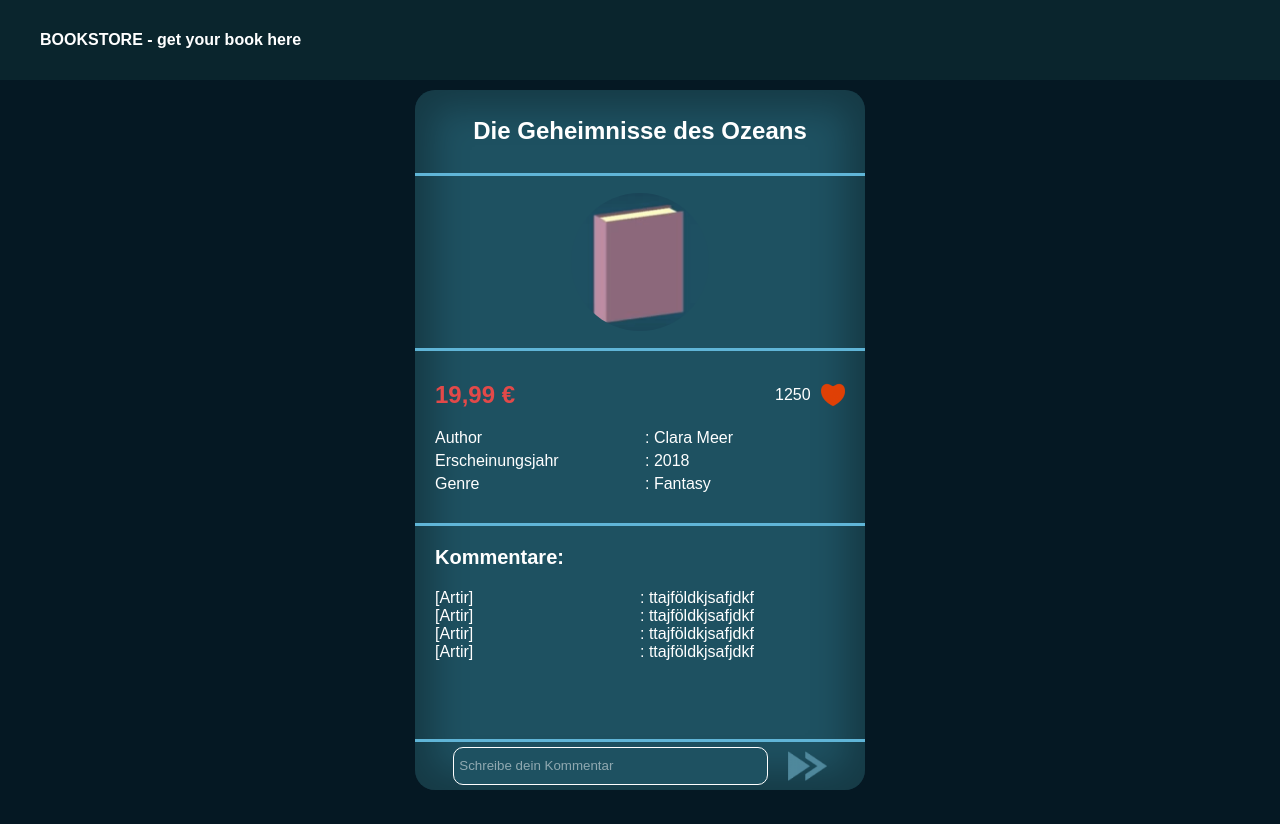
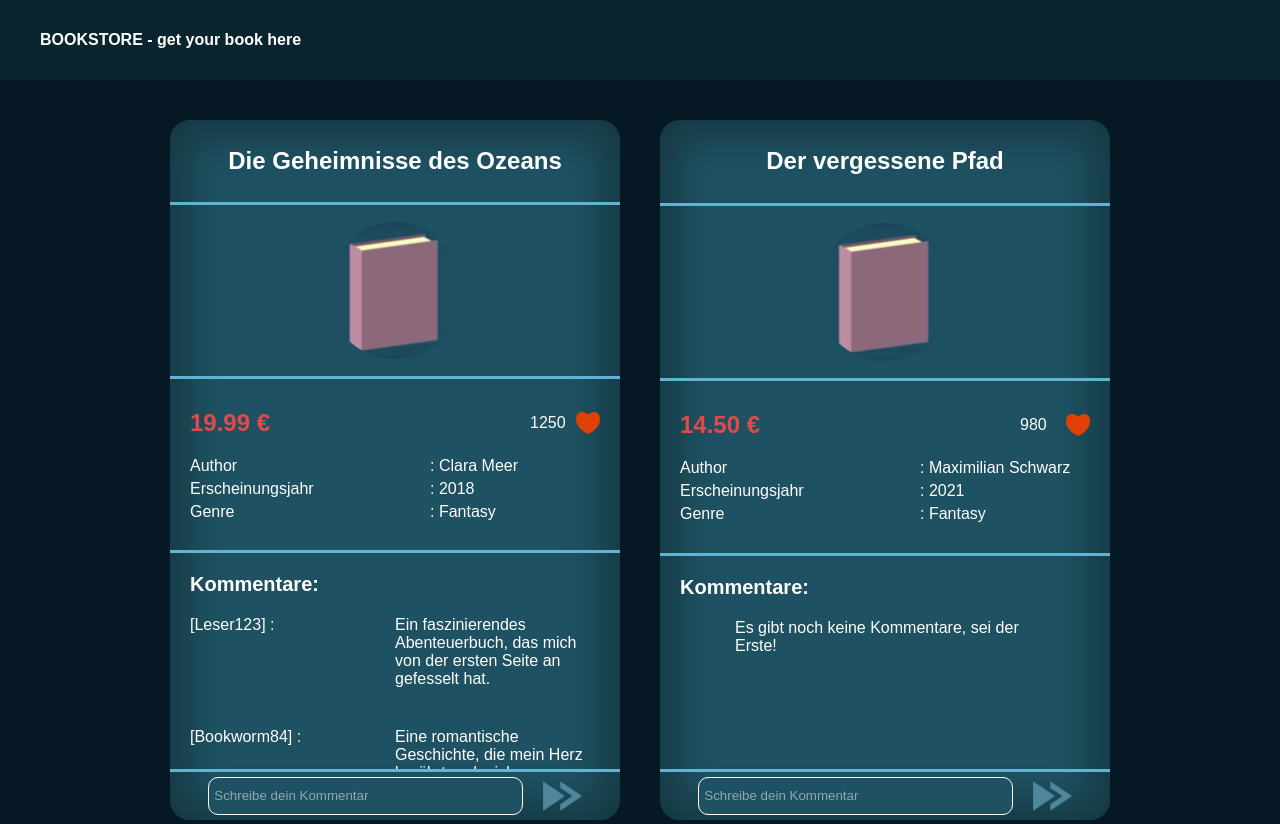
Before and after one commit to artir97/-bookstore, a plain HTML site: page index.html in a window 1280 px wide. Shown: the top 824 px of the page. Before the commit the page ends 800 px from the top, so only its background shows below. Drawn offline with Linux system fonts and the light colour scheme.

Commit message:
render cards and comments

```diff
--- a/index.html
+++ b/index.html
@@ -6,69 +6,16 @@
 
     <link rel="stylesheet" href="./styles/card.css">
     <link rel="stylesheet" href="./style.css">
-
-    <script src="./db.js"></script>
-    <script src="./script.js"></script>
 </head>
-<body>
+<body onload="init()">
     <nav>
         <span>BOOKSTORE - get your book here</span>
     </nav>
     <div id="book-cards-container">
-        <div class="card">
-            <div class="sub-container headline-container">
-                <h2>Die Geheimnisse des Ozeans</h2>
-            </div>
-            <div class="sub-container image-book">
-                <img src="./assets/img/book.png" alt="image of a book">
-            </div>
-            <div class="sub-container book-information">
-                <div class="top-row">
-                    <div class="price">19,99 €</div>
-                    <div class="likes-container">
-                        <div>1250</div>
-                        <img src="./assets/icon/heart-red.png" alt="red heart">
-                    </div>
-                </div>
-                <div class="bottom-row">
-                    <div class="book-information-data">
-                        <div>Author</div>
-                        <div>: Clara Meer</div>
-                    </div>
-                    <div class="book-information-data">
-                        <div>Erscheinungsjahr</div>
-                        <div>: 2018</div>
-                    </div>
-                    <div class="book-information-data">
-                        <div>Genre</div>
-                        <div>: Fantasy</div>
-                    </div>
-                </div>
-            </div>
-            <div class="sub-container comments-container">
-                <div class="comment-headline">Kommentare:</div>
-                <div class="comment">
-                    <div>[Artir]</div>
-                    <div>: ttajföldkjsafjdkf</div>
-                </div>
-                <div class="comment">
-                    <div>[Artir]</div>
-                    <div>: ttajföldkjsafjdkf</div>
-                </div>
-                <div class="comment">
-                    <div>[Artir]</div>
-                    <div>: ttajföldkjsafjdkf</div>
-                </div>
-                <div class="comment">
-                    <div>[Artir]</div>
-                    <div>: ttajföldkjsafjdkf</div>
-                </div>
-            </div>
-            <div class="sub-container write-comment-section">
-                <input type="text" name="message-input" id="message-input" placeholder="Schreibe dein Kommentar">
-                <img src="./assets/icon/send-message.png" alt="send message arrow">
-            </div>
-        </div>
+
     </div>
+
+    <script src="./db.js"></script>
+    <script src="./script.js"></script>
 </body>
 </html>
--- a/script.js
+++ b/script.js
@@ -0,0 +1,95 @@
+let bookCardsContainer = document.getElementById('book-cards-container');
+
+function init() {
+    renderAllBooks();
+}
+
+function renderAllBooks() {
+    bookCardsContainer.innerHTML = '';
+    let count = books.length;
+    for(let i = 0; i < count; i++) {
+        bookCardsContainer.innerHTML += bookCardTemplate(i);
+    }
+}
+
+function commentTemplate(i) {
+    if(books[i].comments.length > 0) {
+        let comments = '';
+        for (j = 0; j < books[i].comments.length; j++) {
+            comments += getCommentsTemplate(i, j);
+        }
+        return comments;
+    } else {
+        return getNoCommentsTemplate();
+    }
+}
+
+function getCommentsTemplate(i, j) {
+    return (
+        `
+        <div class="comment">
+            <div>[${books[i].comments[j].name}] :</div>
+            <div>${books[i].comments[j].comment}</div>
+        </div>
+        `
+    )
+}
+
+function getNoCommentsTemplate() {
+    return (
+        `
+        <div class="comment">
+            <div>Es gibt noch keine Kommentare, sei der Erste!</div>
+        </div>
+
+        `
+    );
+}
+
+function bookCardTemplate(i) {
+    return (
+        `
+        <div class="card">
+            <div class="sub-container headline-container">
+                <h2>${books[i].name}</h2>
+            </div>
+            <div class="sub-container image-book">
+                <img src="./assets/img/book.png" alt="image of a book">
+            </div>
+            <div class="sub-container book-information">
+                <div class="top-row">
+                    <div class="price">${books[i].price.toFixed(2)} €</div>
+                    <div class="likes-container">
+                        <div>${books[i].likes}</div>
+                        <img src="./assets/icon/heart-red.png" alt="red heart">
+                    </div>
+                </div>
+                <div class="bottom-row">
+                    <div class="book-information-data">
+                        <div>Author</div>
+                        <div>: ${books[i].author}</div>
+                    </div>
+                    <div class="book-information-data">
+                        <div>Erscheinungsjahr</div>
+                        <div>: ${books[i].publishedYear}</div>
+                    </div>
+                    <div class="book-information-data">
+                        <div>Genre</div>
+                        <div>: ${books[i].genre}</div>
+                    </div>
+                </div>
+            </div>
+            <div class="sub-container comments-container">
+                <div class="comment-headline">Kommentare:</div>
+                <div id="comments">
+                    ${commentTemplate(i)}
+                </div>
+            </div>
+            <div class="sub-container write-comment-section">
+                <input type="text" name="message-input" id="message-input" placeholder="Schreibe dein Kommentar">
+                <img src="./assets/icon/send-message.png" alt="send message arrow">
+            </div>
+        </div>
+        `
+    );
+}
--- a/style.css
+++ b/style.css
@@ -16,8 +16,12 @@ nav {
 }
 
 #book-cards-container {
-    height: calc(100vh - 80px);
+    min-height: calc(100vh - 80px);
     display: flex;
+    flex-wrap: wrap;
+    gap: 40px;
+    padding-bottom: 40px;
+
     justify-content: center;
     align-items: center;
 }
--- a/styles/card.css
+++ b/styles/card.css
@@ -4,6 +4,7 @@
     width: 450px;
     height: 700px;
     border-radius: 20px;
+    margin-top: 40px;
 
     display: flex;
     flex-direction: column;
@@ -64,10 +65,15 @@
     height: 24px;
 }
 
+.card .book-information .top-row .likes-container img:hover {
+    cursor: pointer;
+    scale: 1.2;
+}
+
 .card .book-information .bottom-row {
     padding-left: 20px;
     padding-right: 20px;
-    width: 300px;
+    width: 400px;
 
     display: flex;
     flex-direction: column;
@@ -77,12 +83,12 @@
 
 .book-information-data {
     width: 100%;
-
+    white-space: nowrap;
     display: flex;
 }
 
 .book-information-data div:first-child {
-    width: 70%;
+    width: 60%;
 }
 
 /* COMMENTS CONTAINER*/
@@ -96,14 +102,12 @@
 
 .comment-headline {
     padding-left: 20px;
-    margin-bottom: 20px;
     font-weight: bold;
     font-size: 20px;
 }
 
 .comment {
-    padding-left: 20px;
-    padding-right: 20px;
+    padding: 20px;
     display: flex;
     justify-content: center;
 }
@@ -130,6 +134,10 @@
     align-items: center;
 }
 
+#comments {
+    overflow-y:scroll;
+}
+
 /* SUB CONTAINER INPUT FIELD */
 .sub-container input {
     padding: 5px;
@@ -149,6 +157,11 @@
     height: 80%;
 }
 
+.write-comment-section img:hover {
+    cursor: pointer;
+    scale: 1.1;
+}
+
 .write-comment-section input {
     border-radius: 10px;
     border: 1px solid #fff;
```
